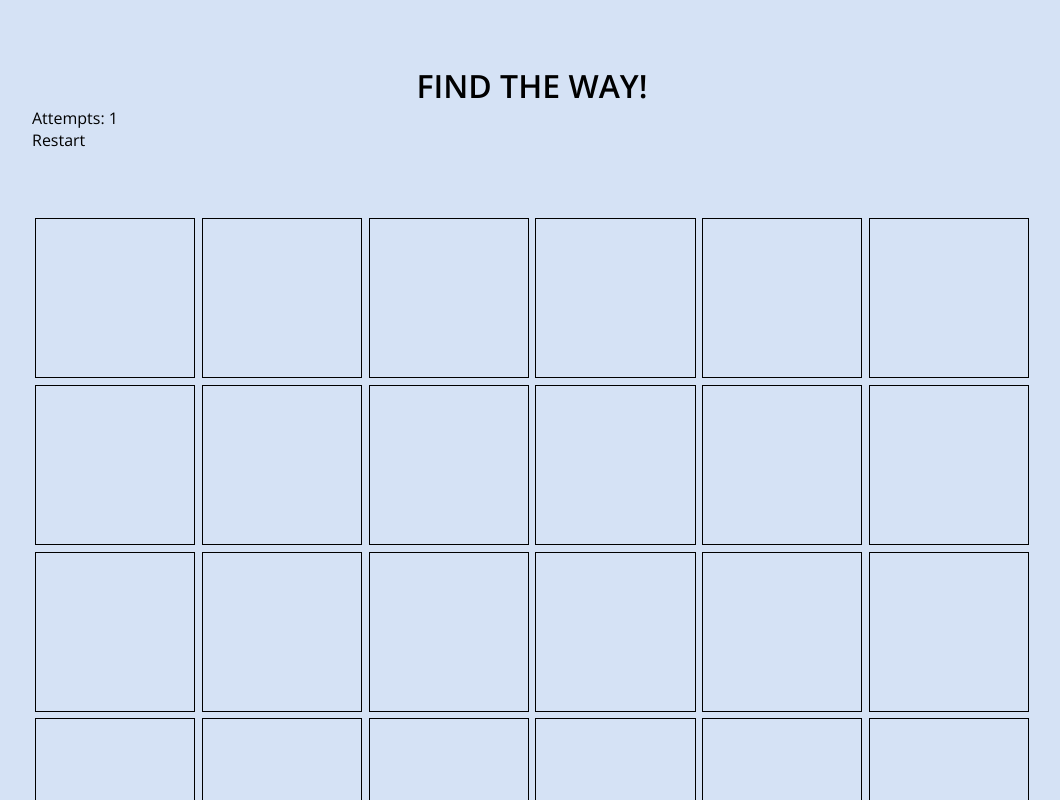
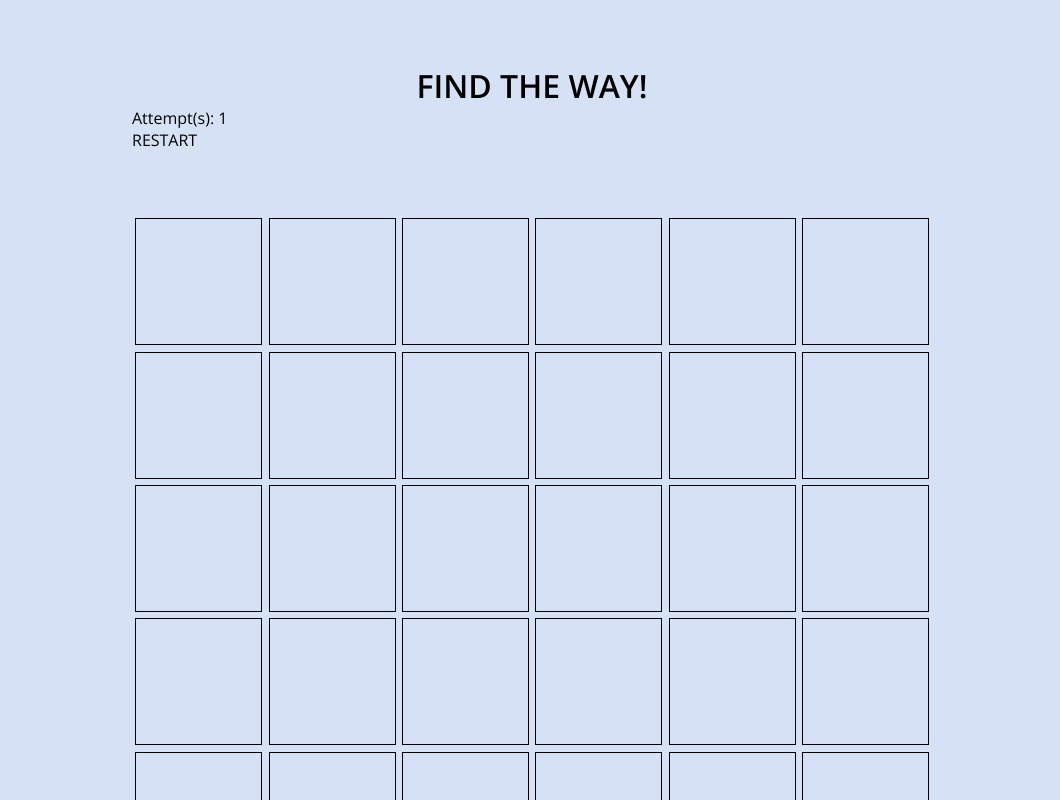
Before and after one commit to jeffoo713/find_the_way, a React app in the folder client/: page / in a window 1280 px wide. Shown: the top 800 px of the page, without its empty margins (108-1168 px from the left). Built offline with nearby package versions, Linux system fonts and the light colour scheme.

Commit message:
implement useBoard

```diff
--- a/client/src/components/Board/Board.tsx
+++ b/client/src/components/Board/Board.tsx
@@ -1,35 +1,23 @@
-import { useCallback, useEffect, useMemo, useReducer, useState } from 'react';
-import BoardService from '../../services/boardService';
 import Cell from '../Cell/Cell';
 import './board.style.scss';
+import { useBoard } from '../hooks/useBoard';
 
 function Board() {
   const widthSize = 6;
 
-  const [restartCount, restartBoard] = useReducer(x => x + 1, 0);
-  const boardService = useMemo(() => new BoardService(widthSize), []);
-  const [board, sequence] = useMemo(() => boardService.createBoard(), [boardService, restartCount]);
-  const [showWay, setShowWay] = useState<boolean>(true);
-  const [attemptCount, setAttemptCount] = useState<number>(1);
-  const [guessSequence, setGuessSequence] = useState<number[]>([]);
-  const [success, setSuccess] = useState<boolean>(false);
-
-  const initialShowWay = useCallback((cell: number) => Boolean(cell) && showWay, [showWay]);
-
-  useEffect(() => {
-    setShowWay(true);
-    setSuccess(false);
-    setGuessSequence([]);
-    setAttemptCount(1);
-
-    const timer = setTimeout(() => {
-      setShowWay(false);
-    }, 2000);
-
-    return () => {
-      clearTimeout(timer);
-    };
-  }, [restartCount]);
+  const {
+    board,
+    sequence,
+    showWay,
+    initialShowWay,
+    attemptCount,
+    setAttemptCount,
+    guessSequence,
+    setGuessSequence,
+    success,
+    setSuccess,
+    restartBoard,
+  } = useBoard(widthSize);
 
   const handelClickCell = (idx: number) => {
     if (
@@ -67,8 +55,8 @@ function Board() {
 
   return (
     <div>
-      <p>{`Attempts: ${attemptCount}`}</p>
-      <p onClick={() => restartBoard()}>Restart</p>
+      <p>{`Attempt(s): ${attemptCount}`}</p>
+      <p onClick={() => restartBoard()}>RESTART</p>
       <div className='board' style={{ gridTemplateColumns: `repeat(${widthSize}, 1fr)` }}>
         {board.flat(1).map((cell, idx) => (
           <Cell
--- a/client/src/components/Board/board.style.scss
+++ b/client/src/components/Board/board.style.scss
@@ -1,6 +1,6 @@
 .board {
   display: grid;
   width: 100vw;
-  max-width: 1000px;
+  max-width: 800px;
   margin-top: 4rem;
 }
--- /dev/null
+++ b/client/src/components/hooks/useBoard.ts
@@ -0,0 +1,46 @@
+import { useCallback, useEffect, useMemo, useReducer, useState } from 'react';
+import BoardService from '../../services/boardService';
+
+export const useBoard = (widthSize: number) => {
+  const [restartCount, restartBoard] = useReducer(x => x + 1, 0);
+
+  const boardService = useMemo(() => new BoardService(widthSize), [widthSize]);
+  // eslint-disable-next-line react-hooks/exhaustive-deps
+  const [board, sequence] = useMemo(() => boardService.createBoard(), [boardService, restartCount]);
+
+  const [showWay, setShowWay] = useState<boolean>(true);
+  const [attemptCount, setAttemptCount] = useState<number>(1);
+  const [guessSequence, setGuessSequence] = useState<number[]>([]);
+  const [success, setSuccess] = useState<boolean>(false);
+
+  const initialShowWay = useCallback((cell: number) => Boolean(cell) && showWay, [showWay]);
+
+  useEffect(() => {
+    setShowWay(true);
+    setSuccess(false);
+    setGuessSequence([]);
+    setAttemptCount(1);
+
+    const timer = setTimeout(() => {
+      setShowWay(false);
+    }, 2000);
+
+    return () => {
+      clearTimeout(timer);
+    };
+  }, [restartCount]);
+
+  return {
+    board,
+    sequence,
+    showWay,
+    initialShowWay,
+    attemptCount,
+    setAttemptCount,
+    guessSequence,
+    setGuessSequence,
+    success,
+    setSuccess,
+    restartBoard,
+  };
+};
```
